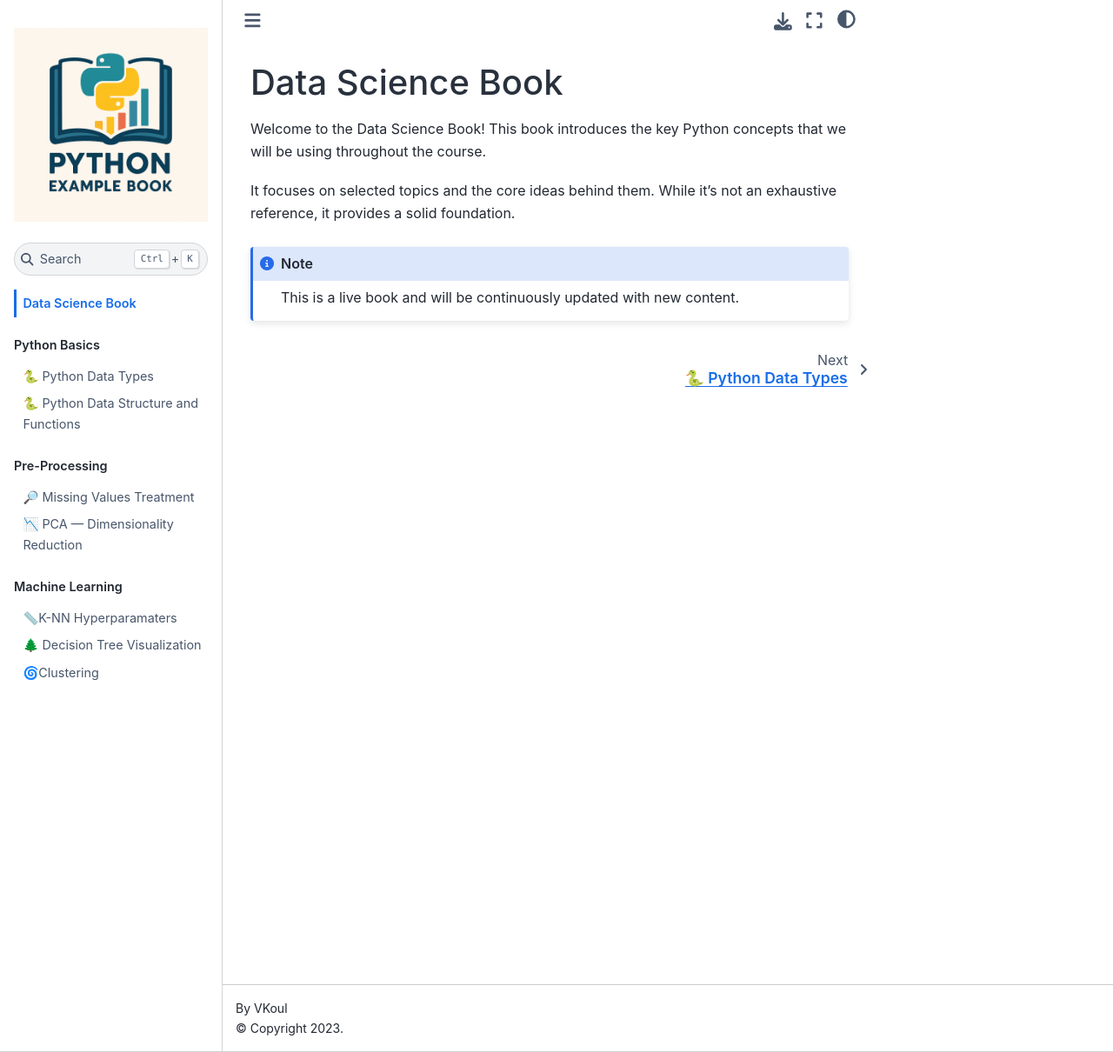
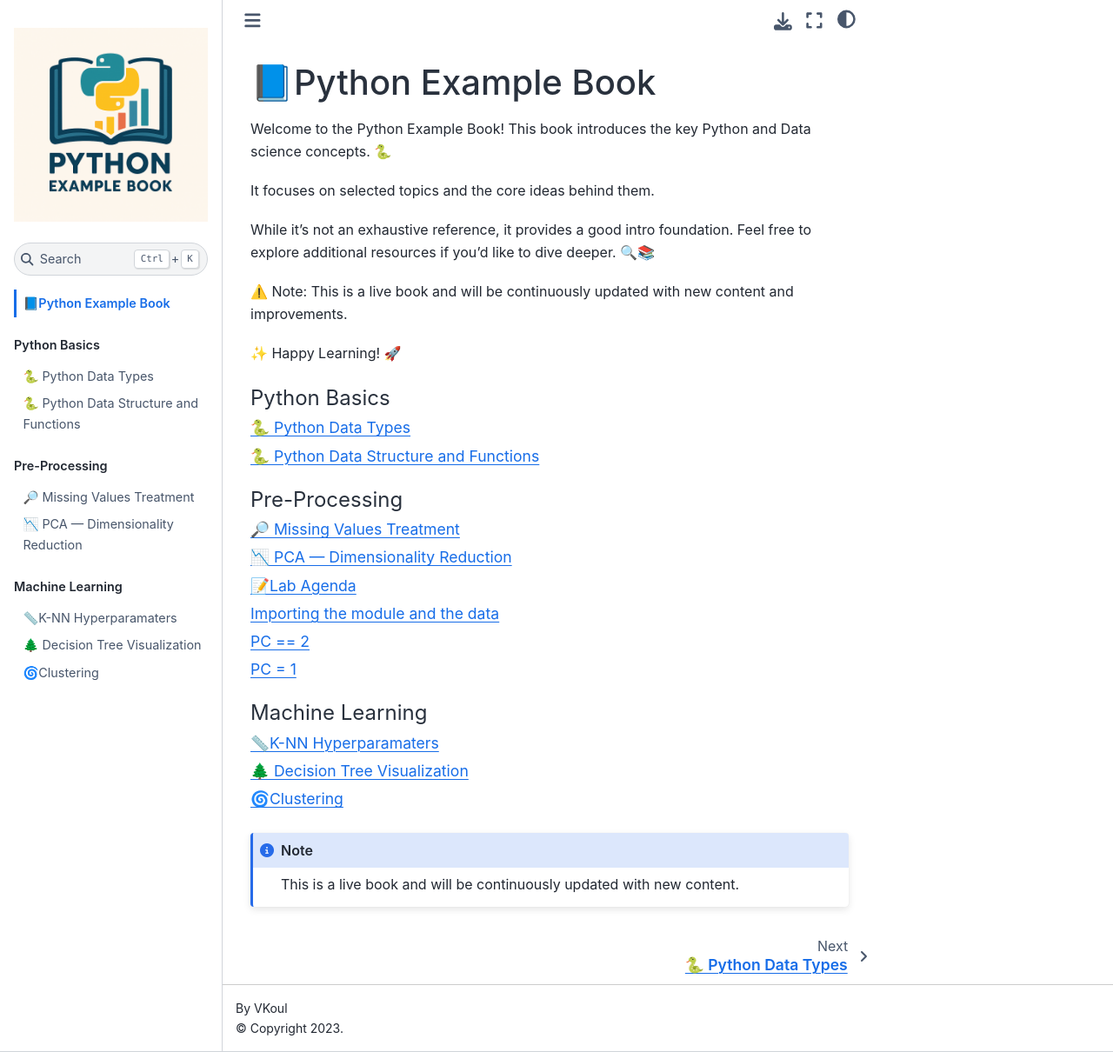
Before and after one commit to vkoul/dsbook, a Jupyter Book: the page built from book/intro.md, in a window 1280 px wide and 1210 px high. Shown: the whole window at 87% size. Built offline with Jupyter Book 1.0.4 settings and Sphinx 7.4.7 and the Sphinx Book theme 1.1.4, drawn with Linux system fonts in a browser that asks for light colours; pages that are not in the unit, such as notebooks, are missing from menus.

Commit message:
Update intro.md

````diff
--- a/book/intro.md
+++ b/book/intro.md
@@ -1,8 +1,17 @@
-# Data Science Book
+# 📘Python Example Book
 
-Welcome to the Data Science Book! This book introduces the key Python concepts that we will be using throughout the course.
+Welcome to the Python Example Book! This book introduces the key Python and Data science concepts. 🐍
 
-It focuses on selected topics and the core ideas behind them. While it’s not an exhaustive reference, it provides a solid foundation.
+It focuses on selected topics and the core ideas behind them.
+
+While it's not an exhaustive reference, it provides a good intro foundation. Feel free to explore additional resources if you'd like to dive deeper. 🔍📚
+
+⚠️ Note: This is a live book and will be continuously updated with new content and improvements.
+
+✨ Happy Learning! 🚀
+
+```{tableofcontents}
+```
 
 :::{note}
 This is a live book and will be continuously updated with new content.
````
